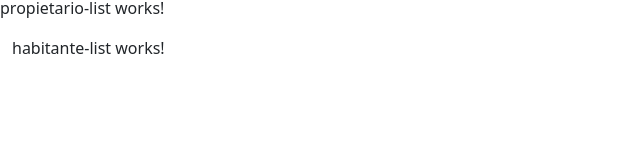
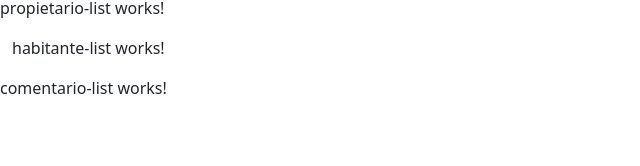
Before and after one commit to pablogalindo15/SoftwareEquipos_ProyectoFinal_Front, an Angular app: page / in a window 1280 px wide. Shown: the part 124-290 px from the top of the page, without its empty margins (0-640 px from the left). Built offline with nearby package versions, Linux system fonts and the light colour scheme; no server answers.

Commit message:
comentario

```diff
--- a/src/app/app.component.html
+++ b/src/app/app.component.html
@@ -2,3 +2,4 @@
 <app-lugar-list></app-lugar-list>
 <app-propietario-list></app-propietario-list>
 <app-habitante-list></app-habitante-list>
+<app-comentario-list></app-comentario-list>
```
